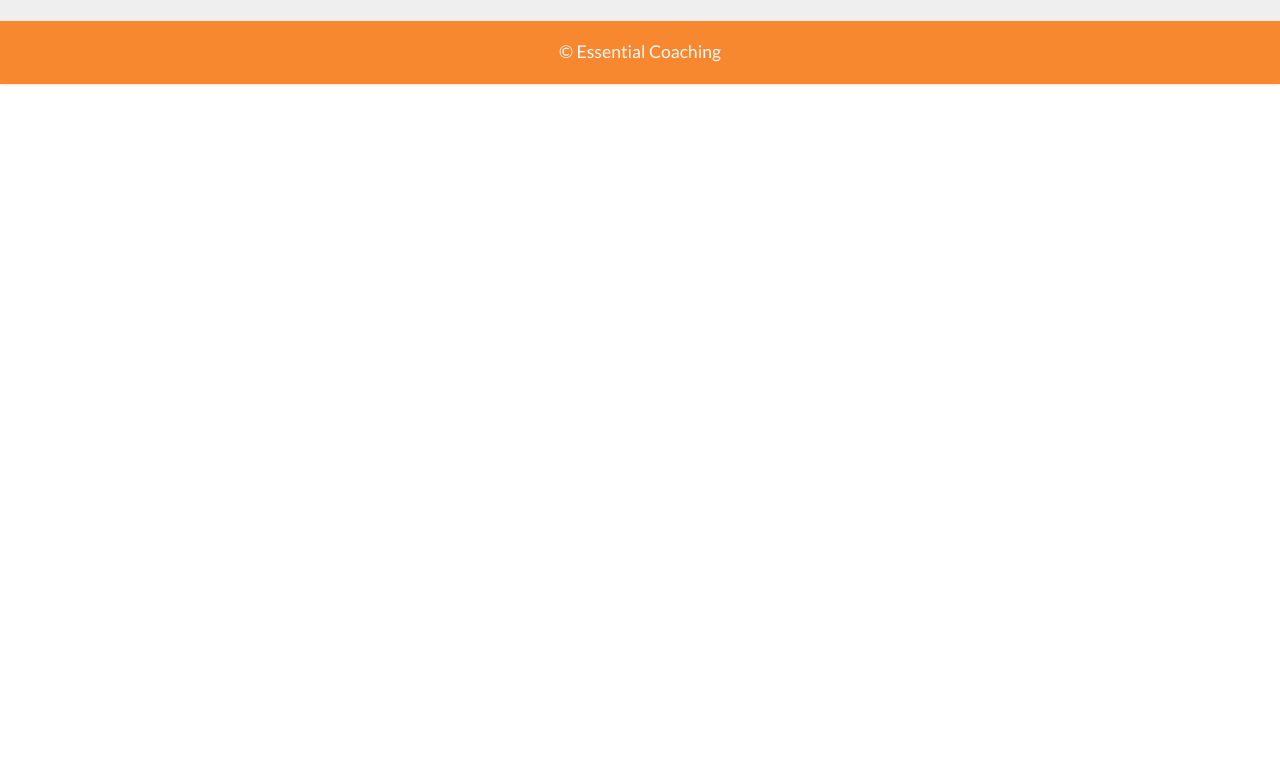
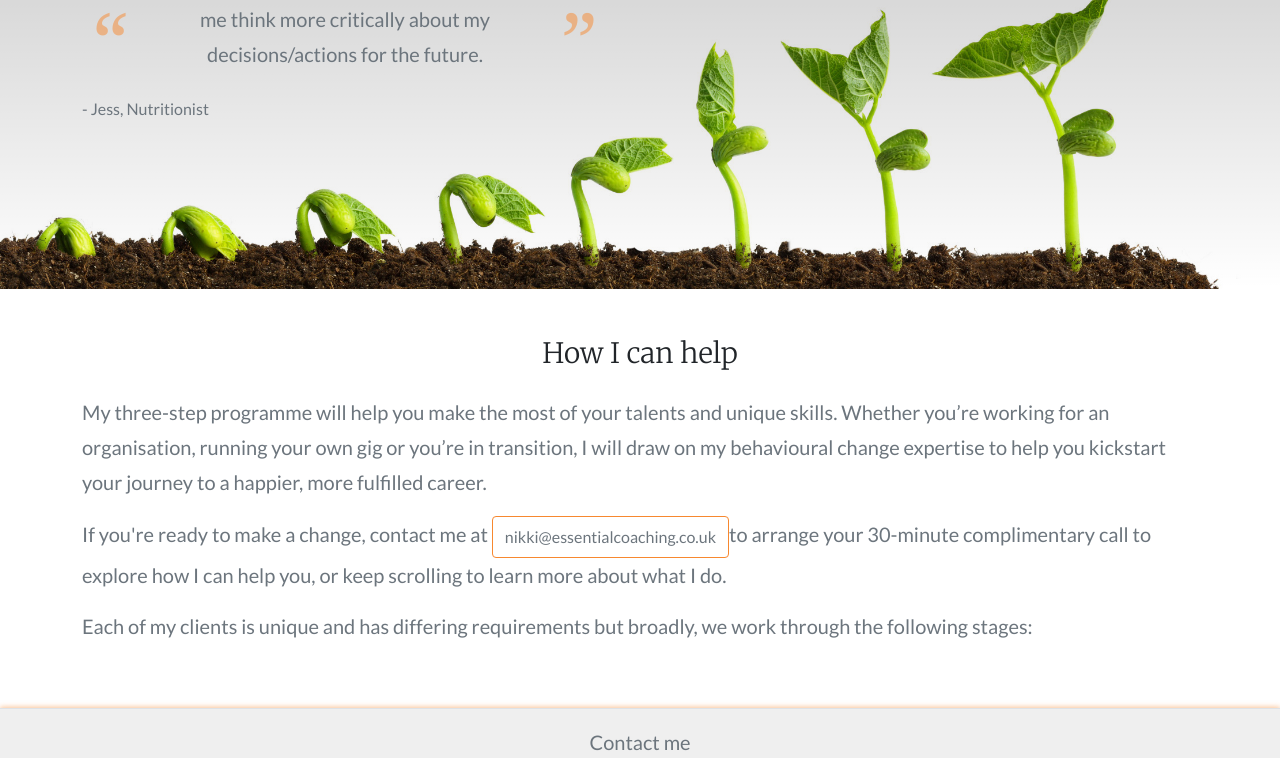
Before and after one commit to jwpf100/essential-coaching-gatsby, a Gatsby site: page /what-i-do in a window 1280 px wide. Before the commit this address had no page. Shown: the part 247-1005 px from the top of the page. Before the commit the page ends 800 px from the top, so only its background shows below. Built offline with nearby package versions, Linux system fonts and the light colour scheme; Gatsby itself is replaced by a stand-in of ours.

Commit message:
Added What I Do page.

```diff
--- /dev/null
+++ b/src/pages/what-i-do.js
@@ -0,0 +1,284 @@
+import React from 'react'
+
+import Layout from '../components/layout'
+import SEO from '../components/seo'
+
+const WhatIDoPage = () => (
+  <Layout>
+    <SEO title="Home" />
+    {/* <!-- xxxxxxxxxxxxxxxxxxx -->
+    <!--  -->
+    <!-- xxxxxxxxxxxxxxxxxxx --> */}
+
+    <section>
+      <div
+        id="career-cover"
+        className="container-fluid align-items-center align-items-sm-center d-flex pt-3 pt-sm-0"
+      >
+        <div className="container d-flex">
+          <div className="row h-50 justify-content-end justify-content-sm-start">
+            <div className="col-12 col-md-8 col-lg-6 pr-sm-auto">
+              <blockquote className="quote-card d-flex align-items-center justify-content-center">
+                <p className="lead text-muted font-italic">
+                  Nikki’s coaching was great; so useful in making me think more
+                  critically about my decisions/actions for the future.
+                </p>
+              </blockquote>
+              <p className="text-right text-muted title-mobile">
+                - Jess, Nutritionist
+              </p>
+            </div>
+          </div>
+        </div>
+      </div>
+
+      {/* <!-- xxxxxxxxxxxxxxxxxxx -->
+    <!-- Initial text -->
+    <!-- xxxxxxxxxxxxxxxxxxx --> */}
+      <div className="container-fluid">
+        <div className="container pt-5">
+          <div className="row justify-content-center align-items-center pb-3 pb-lg-5">
+            <div className="col-12 d-flex flex-column">
+              <h3 className="text-dark text-center pb-3">How I can help</h3>
+              <p className="lead-mobile text-muted">
+                My three-step programme will help you make the most of your
+                talents and unique skills. Whether you’re working for an
+                organisation, running your own gig or you’re in transition, I
+                will draw on my behavioural change expertise to help you
+                kickstart your journey to a happier, more fulfilled career.{' '}
+              </p>
+              <p className="lead-mobile text-muted ">
+                {' '}
+                If you're ready to make a change, contact me at{' '}
+                <a
+                  type="button"
+                  className="btn btn-outline-highlight text-muted"
+                  href="mailto:nikki@essentialcoaching.co.uk?subject=Essential Coaching Enquiry"
+                  target="_blank"
+                  rel="noreferrer"
+                >
+                  nikki@essentialcoaching.co.uk
+                </a>
+                to arrange your 30-minute complimentary call to explore how I
+                can help you, or keep scrolling to learn more about what I do.
+              </p>
+
+              <p className="lead-mobile text-muted ">
+                Each of my clients is unique and has differing requirements but
+                broadly, we work through the following stages:
+              </p>
+            </div>
+          </div>
+        </div>
+      </div>
+
+      {/* <!-- xxxxxxxxxxxxxxxx -->
+    <!-- COACHING PROCESS -->
+    <!-- xxxxxxxxxxxxxxxx --> */}
+      {/*
+    <div id="process" class="features-icons container-fluid">
+      <div class="container pb-3 pb-lg-5">
+        <div class="row align-items-center">
+          <div class="col-3">
+            <div class="features-icons-item mx-auto">
+              <div class="features-icons-icon d-flex">
+                <i class="icon-question m-auto text-highlight"></i>
+              </div>
+
+            </div>
+          </div>
+          <div class="col-9">
+            <h3 class="text-muted text-left">1 - Discover</h3>
+            <p class="mb-0 text-left text-muted">In the ‘Discover’ phase, we’ll get clear on your goals, mindset,
+              values and strengths. This is all about who you
+              are and what
+              makes you tick. What’s your vision for the future? What’s your dream?</p>
+          </div>
+        </div>
+        <div class="row align-items-center my-3">
+          <div class="col-3">
+            <div class="features-icons-item mx-auto">
+              <div class="features-icons-icon d-flex">
+                <i class="icon-pencil m-auto text-highlight"></i>
+              </div>
+            </div>
+          </div>
+          <div class="col-9">
+            <h3 class="text-muted text-left">2 - Design</h3>
+            <p class="mb-0 text-left text-muted">In ‘Design’, we’ll spend time defining what’s important to you,
+              exploring your options and what might be holding
+              you back.
+              We’ll create a plan of action and you’ll be clear on your next steps.</p>
+          </div>
+        </div>
+        <div class="row align-items-center  my-3">
+          <div class="col-3">
+            <div class="features-icons-item mx-auto">
+              <div class="features-icons-icon d-flex">
+                <i class="icon-rocket m-auto text-highlight"></i>
+              </div>
+
+            </div>
+          </div>
+          <div class="col-9">
+            <h3 class="text-muted text-left">3 - Disrupt</h3>
+            <p class="mb-0 text-left text-muted">‘Disrupt’ is all about taking action! What are you going to do
+              differently? You’ll be taking positive action to
+              build habits and
+              test your ideas and work towards your goals.</p>
+          </div>
+        </div>
+      </div>
+    </div>
+*/}
+
+      {/* <!-- xxxxxxxxxxxxxxxxxxx -->
+    <!-- Secondary text -->
+    <!-- xxxxxxxxxxxxxxxxxxx --> */}
+      {/* <div class="container-fluid">
+      <div class="container">
+        <div class="row justify-content-center align-items-center pb-3 pb-lg-5">
+          <div class="col-12 d-flex flex-column">
+            <p class="lead-mobile text-muted ">Typically, I work with clients over 6-10 sessions; depending on what you’re looking to achieve through coaching. Session frequency is driven by you but it's usually weekly or fortnightly.</p>
+
+              <p class="lead-mobile text-muted ">I’m based in South West London but all of my coaching conversations are currently conducted over Zoom. I am flexible
+                with timings
+                during the week and coach during the day and evening.</p>
+            </div>
+        </div>
+      </div>
+    </div> */}
+
+      {/* <!-- xxxxxxxxxxxxxxxxxxx -->
+    <!-- Whats Included -->
+    <!-- xxxxxxxxxxxxxxxxxxx --> */}
+      {/* <div class="container-fluid bg-light">
+      <div class="container">
+        <div class="row justify-content-center align-items-center py-3">
+          <div class="col-12 d-flex flex-column">
+            <h3 class="text-dark mobile-header py-3">What's included</h3>
+            <p class="lead-mobile text-muted "> Whilst each coaching programme is personalised and tailored
+              to you, it will typically include:</p>
+            <ul class="lead-mobile text-muted ">
+              <li>A package of 6 one-to-one, action-oriented 1-hour coaching sessions, with the flexibility to add more sessions as required.</li>
+              <li>A unique, valuable blend of coaching, psychology and behavioural change insight.</li>
+              <li>Clear goal setting and measurement of progress against these.</li>
+              <li>Structured insight into your strengths and values, which will act as your guiding light for any
+                decisions you
+                make.</li>
+              <li>Resources and exercises to accelerate your progress.</li>
+              <li>Accountability to build positive habits and achieve your goals.</li>
+              <li>A summary email of key points after each coaching session.</li>
+              <li>Email/WhatsApp support between coaching sessions.</li>
+            </ul>
+          </div>
+        </div>
+      </div>
+    </div> */}
+
+      {/* <!-- xxxxxxxxxxxxxxxxxxx -->
+    <!-- What you'll get -->
+    <!-- xxxxxxxxxxxxxxxxxxx --> */}
+      {/* <div class="container-fluid">
+      <div class="container">
+        <div class="row justify-content-center align-items-center py-3">
+          <div class="col-12 d-flex flex-column">
+            <h3 class="text-dark text-center py-3">What kind of coach am I?</h3>
+          </div>
+        </div>
+      </div>
+    </div> */}
+
+      {/* <!-- xxxxxxxxxxxxxxxxxxx -->
+    <!-- APPROACH METHOD ETC -->
+    <!-- xxxxxxxxxxxxxxxxxxx --> */}
+      {/* <div class="container-fluid">
+      <div class="row flex-wrap justify-content-center">
+        <div class="col-sm-6 col-md-5 col-lg-4">
+          <div class="card border-0  mt-4">
+            <div class="card-header about-card-header text-center lead">My approach</div>
+            <div class="card-body text-muted ">
+              <ul>
+                <li>Tailored to you</li>
+                <li>Grounded in real-life business change experience</li>
+                <li>Draws on the latest behavioural change research and ideas</li>
+              </ul>
+            </div>
+          </div>
+        </div>
+        <div class="col-sm-6 col-md-5 col-lg-4">
+          <div class="card border-0 mt-4">
+            <div class="card-header about-card-header text-center lead">My style</div>
+            <div class="card-body text-muted ">
+              <ul>
+                <li>Open, curious and non-judgmental</li>
+                <li>Practical and realistic</li>
+                <li>Results-oriented</li>
+              </ul>
+            </div>
+          </div>
+        </div> */}
+      {/* <!-- Force next columns to break to new line --> */}
+      {/* <div class="w-100"></div>
+        <div class="col-sm-6 col-md-5 col-lg-4">
+          <div class="card border-0">
+            <div class="card-header about-card-header text-center lead">What you'll get</div>
+            <div class="card-body text-muted ">
+              <ul>
+                <li>A better understanding of what makes you tick</li>
+                <li>Clarity on where you’re heading</li>
+                <li>A clear plan of action and how you’ll get there</li>
+                <li>Accountability to build positive habits and achieve your goals</li>
+              </ul>
+            </div>
+          </div>
+        </div>
+        <div class="col-sm-6 col-md-5 col-lg-4">
+          <div class="card border-0">
+            <div class="card-header about-card-header text-center lead">My qualifications</div>
+            <div class="card-body text-muted ">
+              <ul>
+                <li>Transformational Coaching Diploma (accredited by the International Coach
+                  Federation)</li>
+                <li>BSc Psychology</li>
+                <li>MSc Organisational Psychology</li>
+                <li>Graduate Member of the British Psychological Society</li>
+              </ul>
+            </div>
+          </div>
+        </div>
+      </div>
+    </div> */}
+
+      {/* // <!-- xxxxxxxxxxxxxxxxxxx -->
+    // <!-- What you'll get -->
+    // <!-- xxxxxxxxxxxxxxxxxxx --> */}
+
+      {/* <div id="process" class="features-icons container-fluid bg-light">
+      <div class="container">
+        <div class="row justify-content-center align-items-center py-3">
+          <div class="col-12 d-flex flex-column">
+            <h3 class="text-dark text-center py-3">What kind of coach do you need?</h3>
+          </div>
+        <div class="row align-items-center">
+          <div class="col-12 col-md-3 text-center">
+            <img class="rounded-circle border mb-4 bg-white blog-image" src="/images/blog/blog3.png"
+                alt="Generic placeholder image" width="150" height="150" />
+          </div>
+          <div class="col-12 col-md-9">
+            <p class="mb-0 text-left text-muted">One of the most important things to find out when you’re searching
+              for a
+              coach is
+              whether or not you think you’ll work well with them. A good coach will be clear with you on
+              their style and ways of working so that you can decide whether or not you’ll be a
+              good fit. </p>
+              <a href="/what-kind-of-careers-coach-do-i-need" ><p class="text-highlight mt-auto">Read blog article...</p></a>
+          </div>
+        </div>
+      </div>
+    </div> */}
+    </section>
+  </Layout>
+)
+
+export default WhatIDoPage
--- a/src/scss/pages/_career.scss
+++ b/src/scss/pages/_career.scss
@@ -1,3 +1,12 @@
+#career-cover {
+  background-image: linear-gradient(rgba(0, 0, 0, 0.25), rgba(0, 0, 0, 0)),
+    url("../images/what-i-do/shoots.jpg");
+  background-repeat: no-repeat;
+  background-position: top right;
+  background-size: cover;
+  min-height: 60vh;
+}
+
 .mobile-header {
   text-align: center;
 }
```
Also changed, not shown: src/images/what-i-do/shoots.jpg (added).
